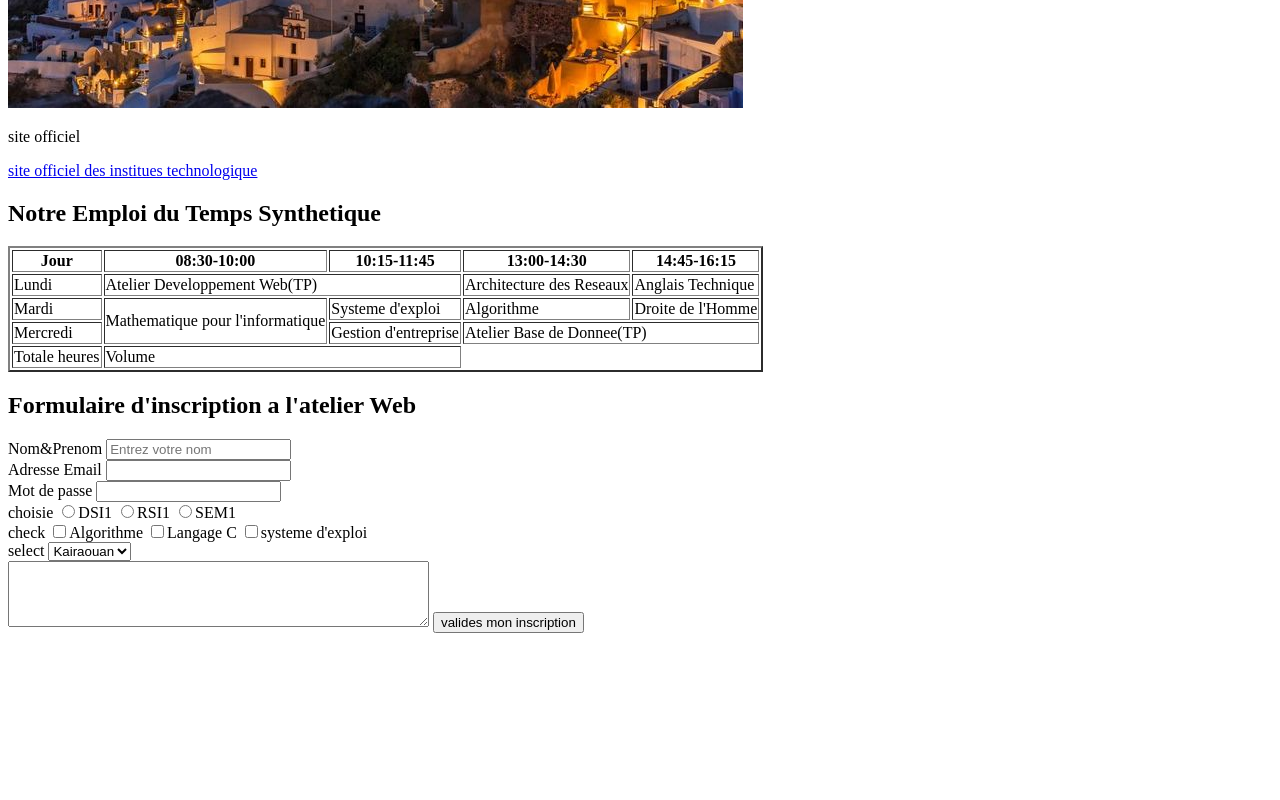
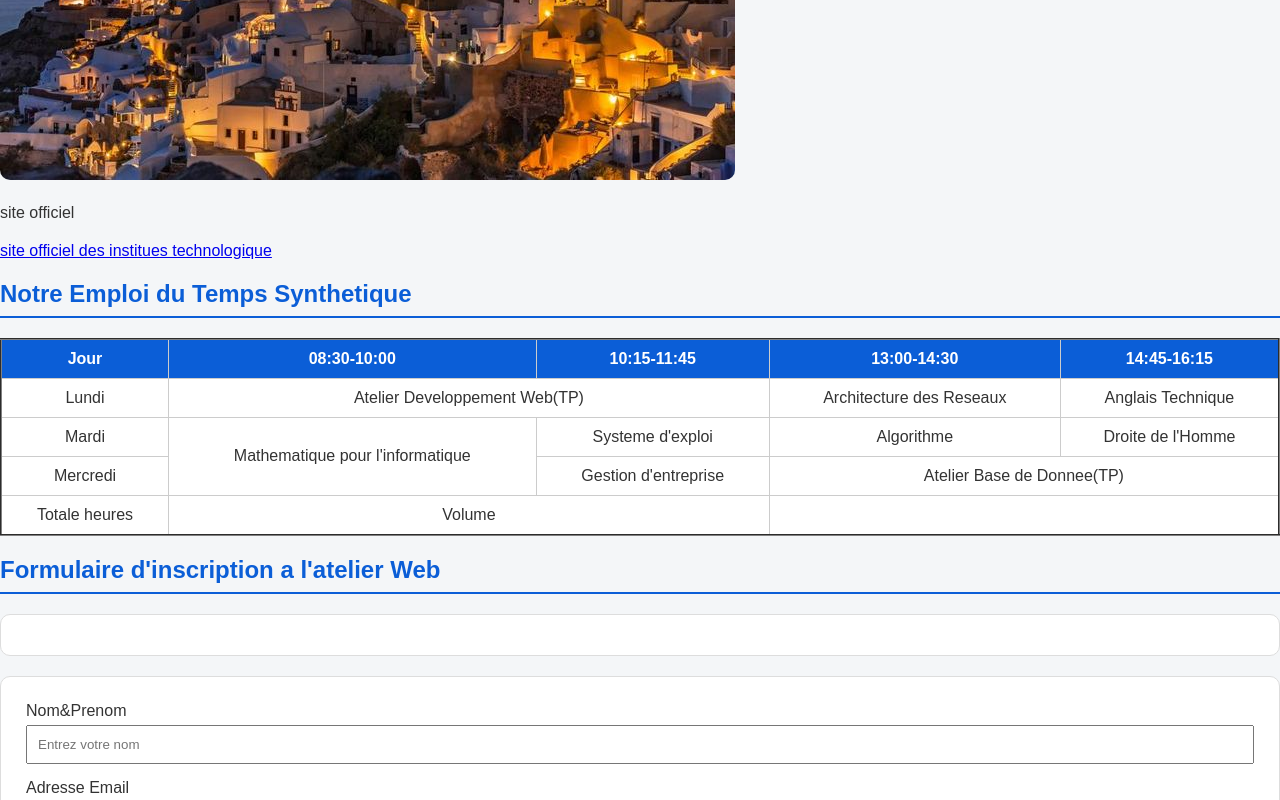
Before and after one commit to takwa-beep/TP1_Web_FrontEnd, a plain HTML site: page index.html in a window 1280 px wide. Shown: the part 760-1560 px from the top of the page. Before the commit the page ends 1401 px from the top, so only its background shows below. Drawn offline with Linux system fonts and the light colour scheme.

Commit message:
tp2:introduction css3et mis en forme de la page HTML

```diff
--- a/index.html
+++ b/index.html
@@ -4,6 +4,7 @@
     <meta charset="UTF-8">
     <meta name="viewport" content="width=device-width, initial-scale=1.0">
     <title>TP1-Portails d'Inscription TI</title>
+    <link rel="stylesheet" href="style.css">
 </head>
 <body>
     <h1>Departement TI-ISET kairaouan</h1>
@@ -68,6 +69,7 @@
         </tbody>
     </table>
     <h2>Formulaire d'inscription a l'atelier Web</h2>
+    <section class="card"></section>
     <form action="#" method="post">
         <label for="">Nom&Prenom</label>
         <input type="text" name="" id="" placeholder="Entrez votre nom"><br>
--- /dev/null
+++ b/style.css
@@ -0,0 +1,87 @@
+body{
+    background-color: lightblue;
+}
+body{
+    font-family: arial,sans-serif;
+    background-color: #f4f6f8;
+    color: #333333;
+    margin: 0;
+}
+h1{
+    color: #0b5ed7;
+    text-align: center;
+    font-size: 32px;
+    margin-bottom: 25px;
+}
+h2{
+    color: #0b5ed7;
+    border-bottom: 2px solid #0b5ed7;
+    padding-bottom: 8px;
+}
+p{
+    font-size: 16px;
+    line-height: 1.6;
+}
+.card{
+    background-color: white;
+    padding: 20px;
+    margin: 20px 0;
+    border: 1px solid #dddddd;
+    border-radius: 10px;
+}
+ul{
+    padding-left: 25px;
+}
+li{
+    margin-bottom: 8px;
+}
+li strong{
+    color: #0b5ed7;
+}
+img{
+    max-width:100%;
+    height: auto;
+    border-radius: 10px;
+}
+table{
+    width: 100%;
+    border-collapse: collapse;
+    background-color: white;
+}
+th,td{
+    border: 1px solid#cccccc;
+    padding: 10px;
+    text-align: center;
+}
+th{
+    background-color: #0b5ed7;
+    color: white;
+}
+form{
+    background-color: white;
+    padding: 25px;
+    margin-top: 20px;
+    border-radius: 10px;
+    border: 1px solid #dddddd;
+}
+input,select,textarea{
+    width: 100%;
+    padding: 10px;
+    margin-top: 5px;
+    margin-bottom: 15px;
+    box-sizing: border-box;
+}
+input[type="radio"],input[type="checkbox"]{
+    width: auto;
+}
+button{
+    background-color: #0b5ed7;
+    color: white;
+    border: none;
+    padding: 12px 20px;
+    border-radius: 6px;
+    cursor: pointer;
+}
+button:hover{
+    background-color: #084298;
+}
```
